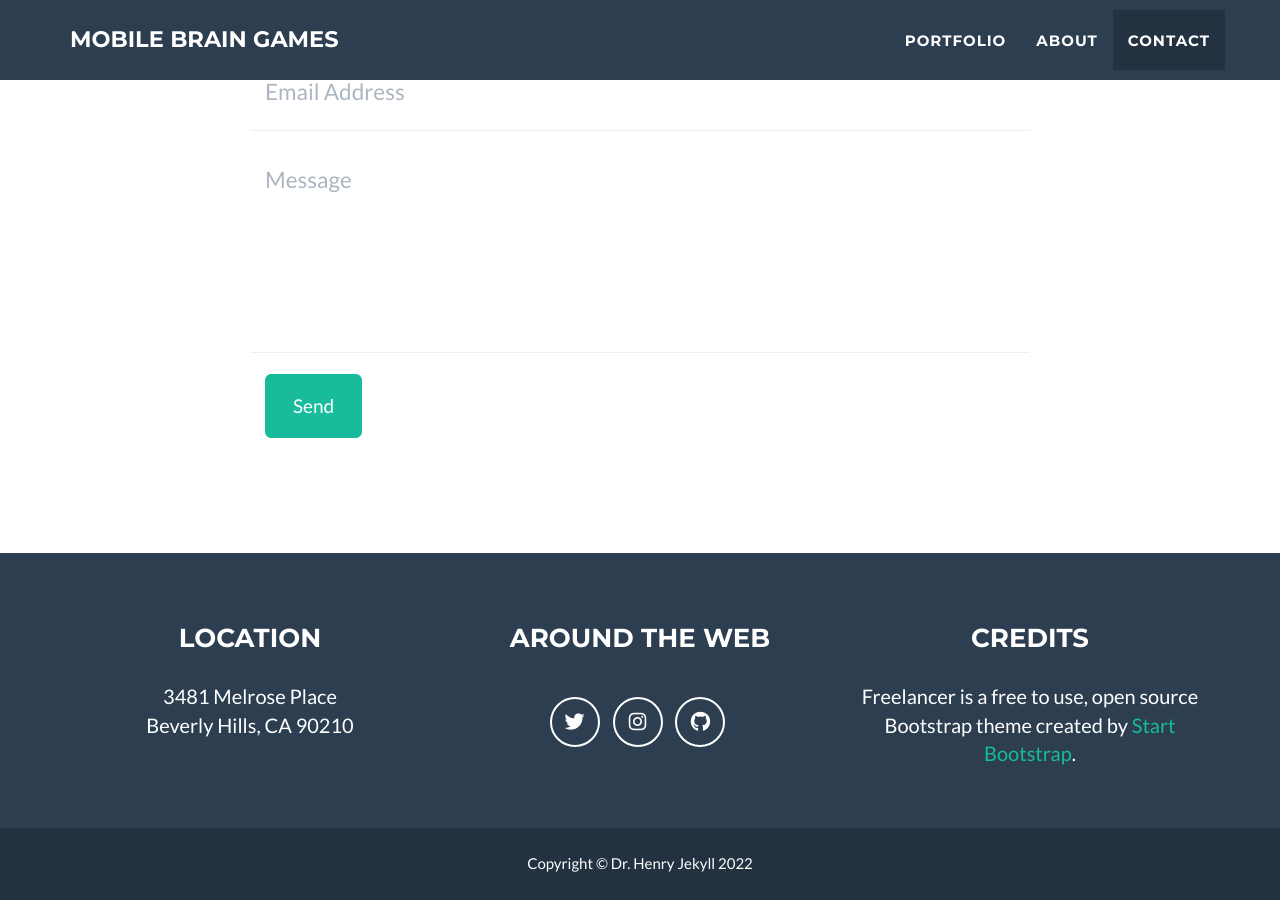
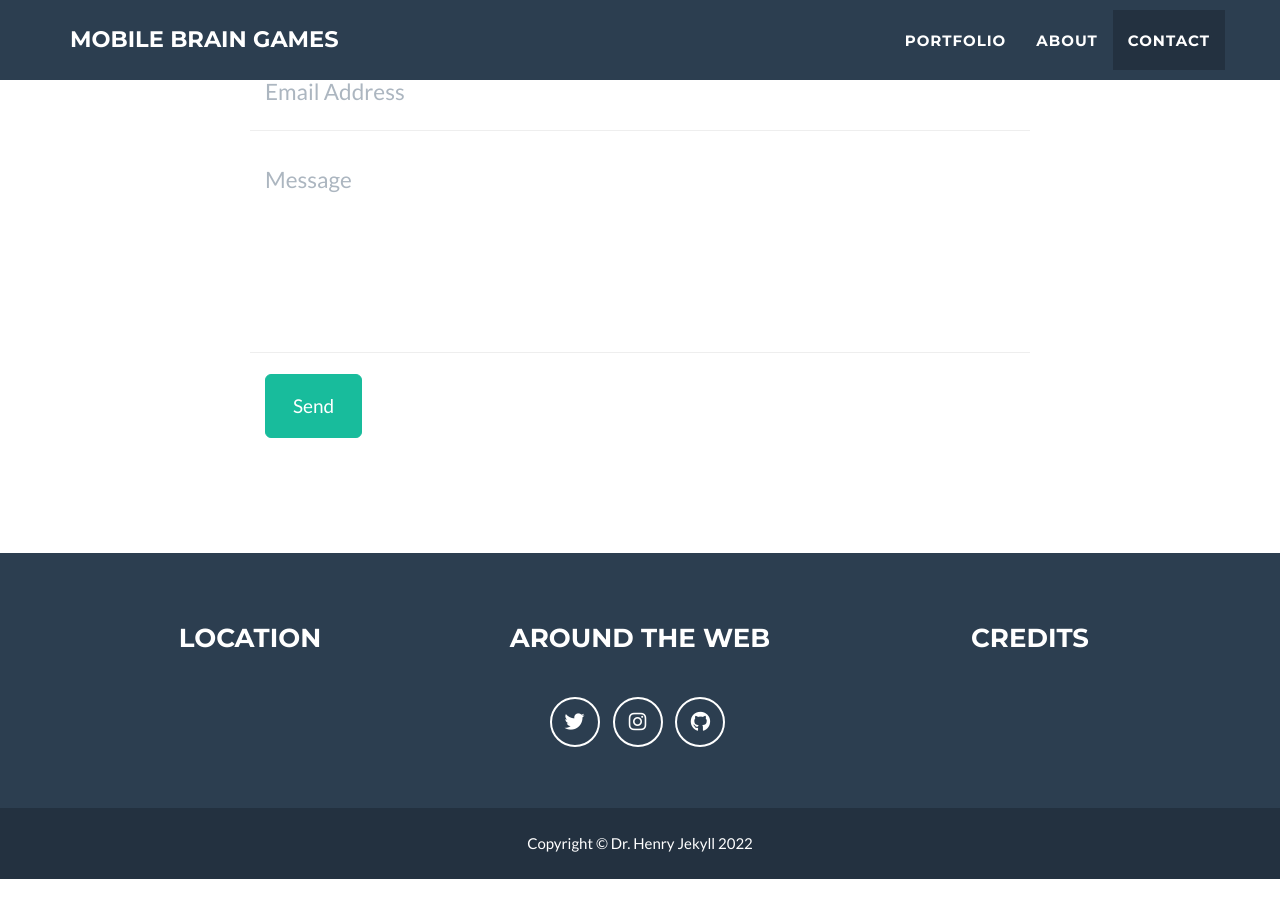
Before and after one commit to Thelouras58/Mobile-Brain-Games-Site, a Jekyll site: the page built from _posts/2014-07-18-project-1.markdown, in a window 1280 px wide and 900 px high, scrolled down 2492 px. Built offline with Jekyll 4.4.1, drawn with Linux system fonts in a browser that asks for light colours; after the commit the page ends 3371 px from its top, so only the background shows below that; some of the changed lines change nothing that is shown.

Commit message:
Update _config.yml

```diff
--- a/_config.yml
+++ b/_config.yml
@@ -3,7 +3,7 @@ title: Mobile Brain Games
 email: thelouras058@gmail.om
 url: https://thelouras.gr/Mobile-Brain-Games-Site/
 description: "Write an awesome description for your new site here. You can edit this line in _config.yml. It will appear in your document head meta (for Google search results) and in your feed.xml site description."
-keywords: "your keywords, separated by commas"
+keywords: "mobile brain games, cognitive skills, serious games, mobile games, brain teaser"
 skills: "Practice your cognitive skills hrough mobile apps "
 meta_author: LastName FirstName
 
@@ -47,12 +47,12 @@ social:
     url: https://github.com/Thelouras58
 
 # Postal address (add as many lines as necessary)
-address:
-  - line: 3481 Melrose Place
-  - line: Beverly Hills, CA 90210
+#address:
+ # - line: 3481 Melrose Place
+  #- line: Beverly Hills, CA 90210
 
 # Credits content
-credits: 'Freelancer is a free to use, open source Bootstrap theme created by <a href="http://startbootstrap.com">Start Bootstrap</a>.'
+#credits: 'Freelancer is a free to use, open source Bootstrap theme created by <a href="http://startbootstrap.com">Start Bootstrap</a>.'
 
 # Build settings
 markdown: kramdown
```
